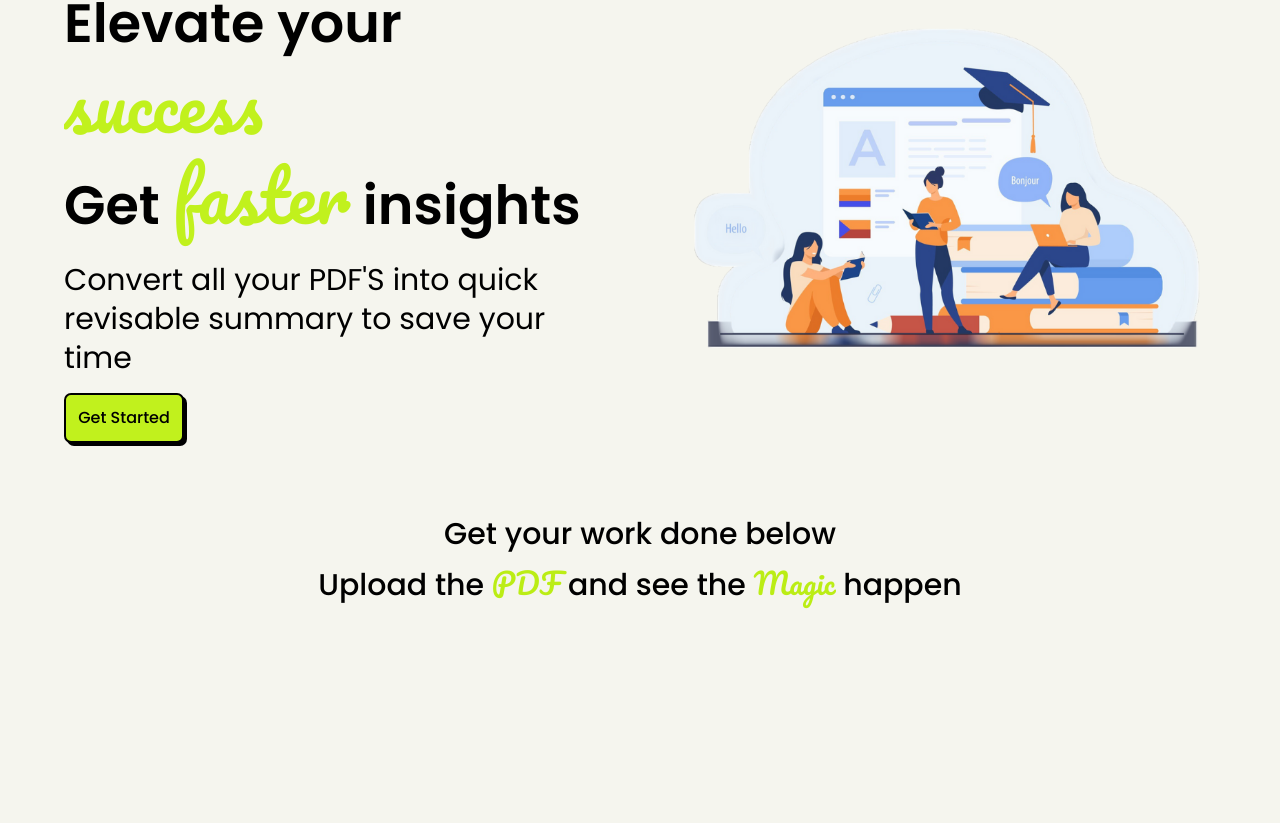
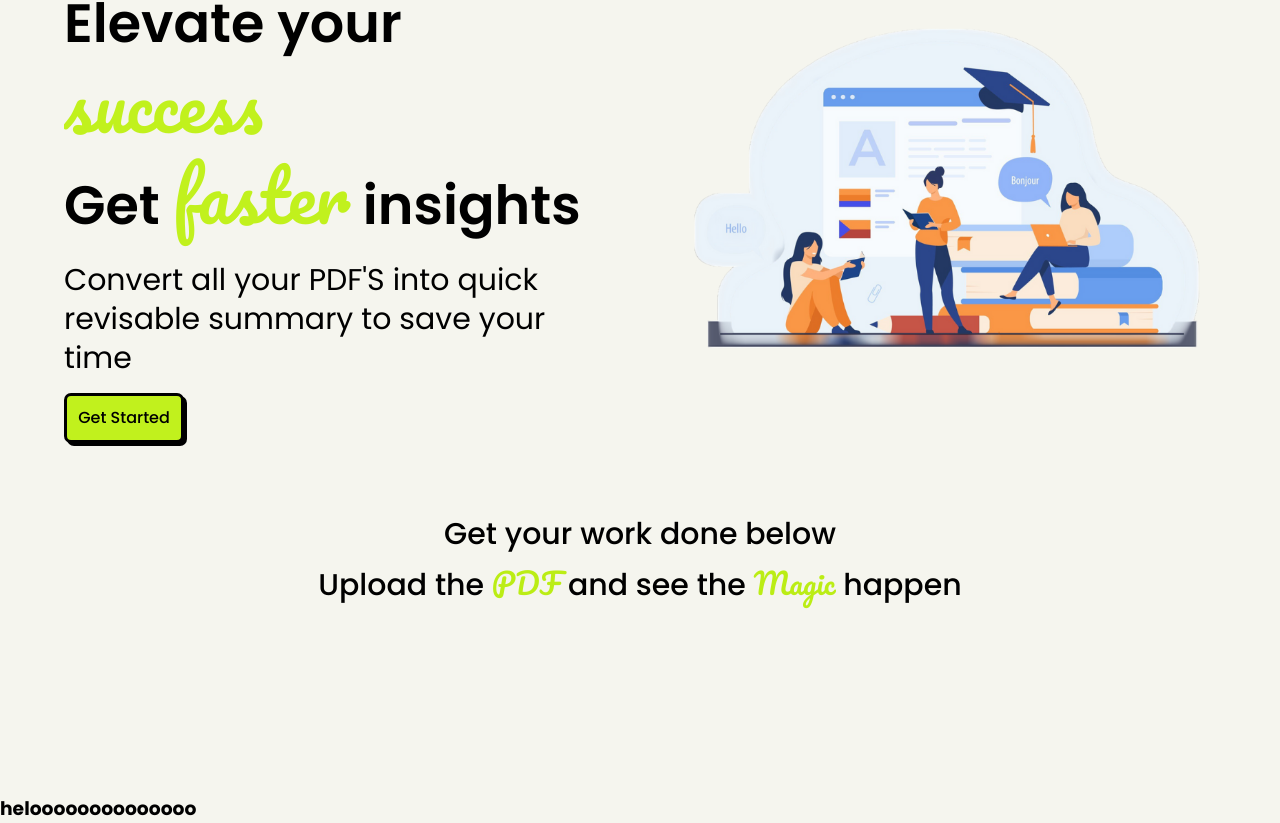
Before and after one commit to mishrayush15/NoteIt, a React (Vite) app: page / in a window 1280 px wide. Shown: the part 168-991 px from the top of the page. Before the commit the page ends 962 px from the top, so only its background shows below. Built offline with nearby package versions, Linux system fonts and the light colour scheme; a web font is replaced by a local one.

Commit message:
added file structure

```diff
--- a/src/App.jsx
+++ b/src/App.jsx
@@ -1,12 +1,14 @@
 import React from 'react'
 import NavbarMain from './Components/Navbar/NavbarMain/NavbarMain'
 import LandingPage from './Components/LandingPage/LandingPage'
+import MainPart from './Components/UploadFile/MainPart/MainPart'
 
 const App = () => {
   return (
     <div>
       <NavbarMain/>
       <LandingPage/>
+      <MainPart/>
 
     </div>
   )
--- a/src/Components/LandingPage/CenterContent/CenterContent.css
+++ b/src/Components/LandingPage/CenterContent/CenterContent.css
@@ -56,7 +56,7 @@
     height: 50px;
     width: 120px;
     border-radius: 7px;
-    border: 2px solid black;
+    border: 3px solid black;
     margin-top: 15px;
     font-size: 16px;
     font-weight: 500;
--- a/src/Components/Navbar/Navbar.css
+++ b/src/Components/Navbar/Navbar.css
@@ -58,6 +58,7 @@ ul li {
 
 .side_menu .icons {
     background-color: #C1F11D;
+    border: 2.5px solid black;
     font-size: 21px;
     height: 30px;
     width: 30px;
--- a/src/Components/UploadFile/MainPart/MainPart.jsx
+++ b/src/Components/UploadFile/MainPart/MainPart.jsx
@@ -0,0 +1,13 @@
+import React from 'react'
+import './MainPart.css'
+import UploadFile from '../UploadFile'
+
+const MainPart = () => {
+  return (
+    <div>
+        <UploadFile/>
+    </div>
+  )
+}
+
+export default MainPart
--- a/src/Components/UploadFile/UploadFile.jsx
+++ b/src/Components/UploadFile/UploadFile.jsx
@@ -0,0 +1,25 @@
+import React from 'react'
+import './UploadFile.css'
+
+const UploadFile = () => {
+  return (
+    <>
+    <div className='main_container_bottom'>
+        <div className="upload_section_box">
+            <i></i>
+            <h3>heloooooooooooooo</h3>
+            <p></p>
+
+        </div>
+        <div className="options_bottom">
+            <i></i>
+            <i></i>
+
+        </div>
+
+    </div>
+    </>
+  )
+}
+
+export default UploadFile
```
